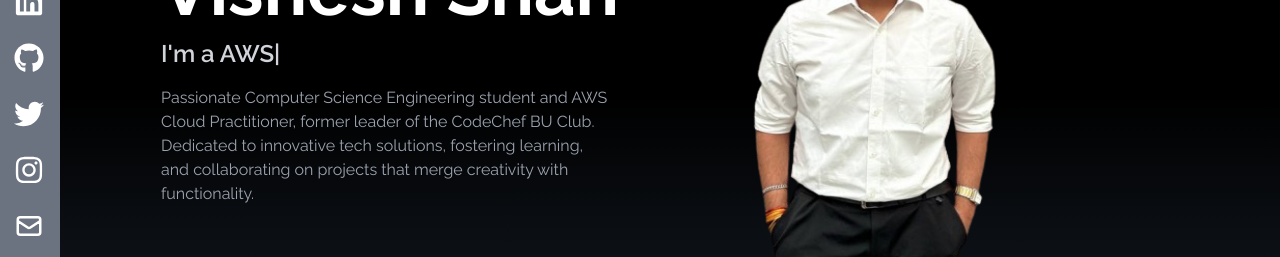
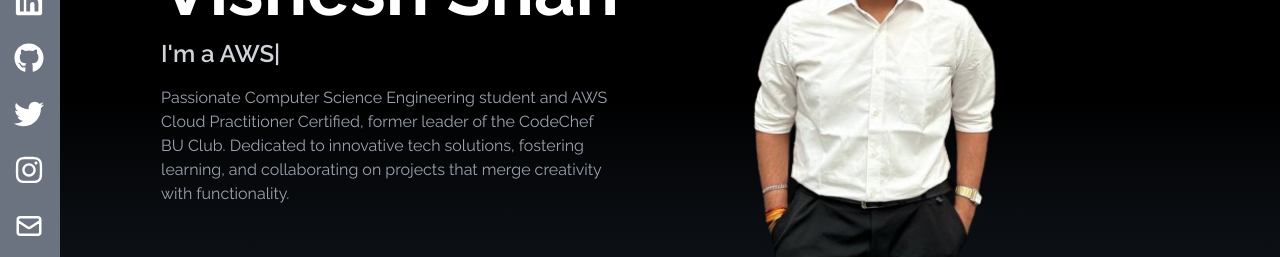
Before and after one commit to Visheshshah0807/portfolio_website, a React (Create React App) app: page / in a window 1280 px wide. Shown: the part 306-563 px from the top of the page. Built offline with nearby package versions, Linux system fonts and the light colour scheme.

Commit message:
Update some mirror correction

```diff
--- a/src/Home.jsx
+++ b/src/Home.jsx
@@ -1,6 +1,6 @@
 import React from "react";
 import { TiArrowRightThick } from "react-icons/ti";
-import HeroImage from "../src/assets/VisheshShah BGR.png"; // Ensure the image path is correct
+import HeroImage from "../src/assets/VisheshShah BGR.png";
 import Typewriter from "./components/typewritter";
 import { Link } from "react-scroll";
 
@@ -23,7 +23,7 @@
           </h3>
           <p className="text-gray-400 py-4 max-w-md">
             Passionate Computer Science Engineering student and AWS Cloud
-            Practitioner, former leader of the CodeChef BU Club. Dedicated to
+            Practitioner Certified, former leader of the CodeChef BU Club. Dedicated to
             innovative tech solutions, fostering learning, and collaborating on
             projects that merge creativity with functionality.
           </p>
@@ -41,7 +41,7 @@
               </span>
             </Link>
             <a
-              href="https://drive.google.com/file/d/1yAPvIsNrpUVVqFroc83hRz_izZ6NKSWG/view?usp=sharing"
+              href="https://drive.google.com/file/d/1InIzusHvTfDd8fDnzVhWlY3K9g3b4Gnw/view?usp=sharing"
               target="_blank"
               rel="noopener noreferrer"
             >
--- a/src/components/Navbar.jsx
+++ b/src/components/Navbar.jsx
@@ -62,7 +62,7 @@
     {
       id: 6,
       child: <BsFillPersonLinesFill size={30} />,
-      href: "https://drive.google.com/file/d/1yAPvIsNrpUVVqFroc83hRz_izZ6NKSWG/view?usp=sharing",
+      href: "https://drive.google.com/file/d/1InIzusHvTfDd8fDnzVhWlY3K9g3b4Gnw/view?usp=sharing",
       download: true,
     },
   ];
--- a/src/components/SocialMedia.jsx
+++ b/src/components/SocialMedia.jsx
@@ -63,7 +63,7 @@
           Resume <BsFillPersonLinesFill size={30} />
         </>
       ),
-      href: "https://drive.google.com/file/d/1yAPvIsNrpUVVqFroc83hRz_izZ6NKSWG/view?usp=sharing",
+      href: "https://drive.google.com/file/d/1InIzusHvTfDd8fDnzVhWlY3K9g3b4Gnw/view?usp=sharing",
       style: "rounded-br-md",
       download: true,
     },
```
